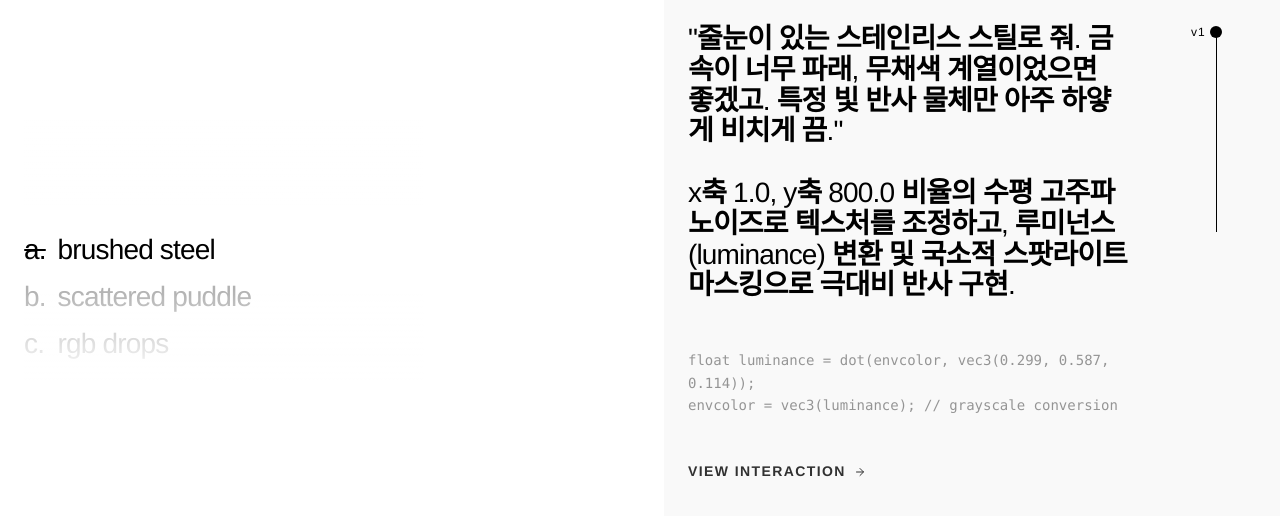
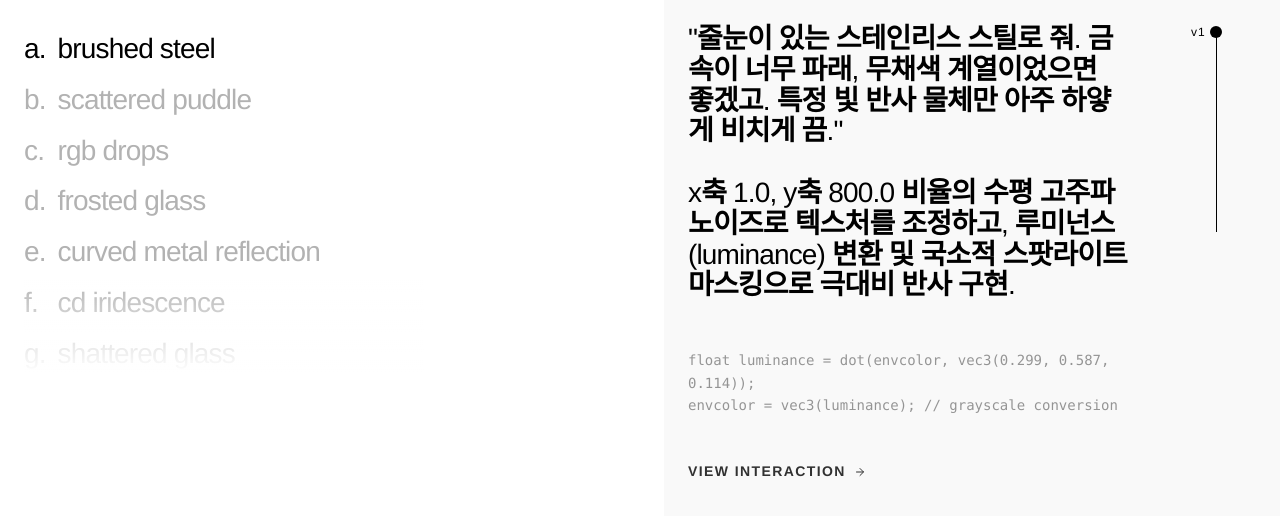
Before and after one commit to jonghyeokcolinlee/texture, a Next.js app: page / in a window 1280 px wide. Shown: the top 516 px of the page. Built offline with nearby package versions, Linux system fonts and the light colour scheme.

Commit message:
feat: update landing page content and layout in page.tsx

```diff
--- a/src/app/page.tsx
+++ b/src/app/page.tsx
@@ -460,13 +460,10 @@ export default function Home() {
             <div className="flex-1 md:w-1/2 h-1/2 md:h-full p-4 lg:p-6 bg-white relative">
                 <div className="w-full max-w-[400px] text-[20px] lg:text-[28px] tracking-[-0.03em] leading-[1.1] font-medium text-black">
                     {/* Scroll Selection Container */}
-                    <div className="relative w-full h-[200px] md:h-[260px] overflow-hidden mt-4 md:mt-24">
-                        {/* Top/Bottom Fade Gradients */}
-                        <div className="absolute top-0 left-0 w-full h-[60px] md:h-[90px] bg-gradient-to-b from-white to-transparent pointer-events-none z-30" />
-                        <div className="absolute bottom-0 left-0 w-full h-[60px] md:h-[90px] bg-gradient-to-t from-white to-transparent pointer-events-none z-30" />
+                    <div className="relative w-full h-[250px] md:h-[350px] overflow-hidden">
 
-                        {/* Fixed Focus Indicator */}
-                        <div className="absolute top-1/2 left-0 w-[0.8em] h-[2px] bg-black opacity-100 pointer-events-none z-10 transform -translate-y-1/2 rounded-full" />
+                        {/* Bottom Fade Gradient Only */}
+                        <div className="absolute bottom-0 left-0 w-full h-[80px] md:h-[100px] bg-gradient-to-t from-white to-transparent pointer-events-none z-30" />
 
                         {/* Scrollable Wheel */}
                         <div
@@ -475,7 +472,6 @@ export default function Home() {
                             className="w-full h-full overflow-y-auto no-scrollbar snap-y snap-mandatory relative z-20"
                             style={{ scrollBehavior: 'smooth' }}
                         >
-                            <div className="h-[85px] md:h-[115px]" /> {/* Spacer top */}
                             {materials.map((mat, i) => {
                                 const match = mat.title.match(/^0?(\d+)\s+(.*)$/);
                                 const num = match ? parseInt(match[1]) : 0;
@@ -487,14 +483,14 @@ export default function Home() {
                                     <div
                                         key={mat.title}
                                         ref={(el) => { itemRefs.current[i] = el; }}
-                                        className={`flex items-start w-full py-2 snap-center transition-opacity duration-300 select-none ${isActive ? "opacity-100" : "opacity-30"}`}
+                                        className={`flex items-start w-full py-2.5 snap-start transition-opacity duration-300 select-none ${isActive ? "opacity-100" : "opacity-30"}`}
                                     >
                                         <span className="w-[1.2em] shrink-0 text-left">{indicator}</span>
                                         <p className="mb-0 flex-1 text-left">{text}</p>
                                     </div>
                                 );
                             })}
-                            <div className="h-[85px] md:h-[115px]" /> {/* Spacer bottom */}
+                            <div className="h-[200px] md:h-[300px]" /> {/* Bottom spacer */}
                         </div>
                     </div>
                 </div>
```
